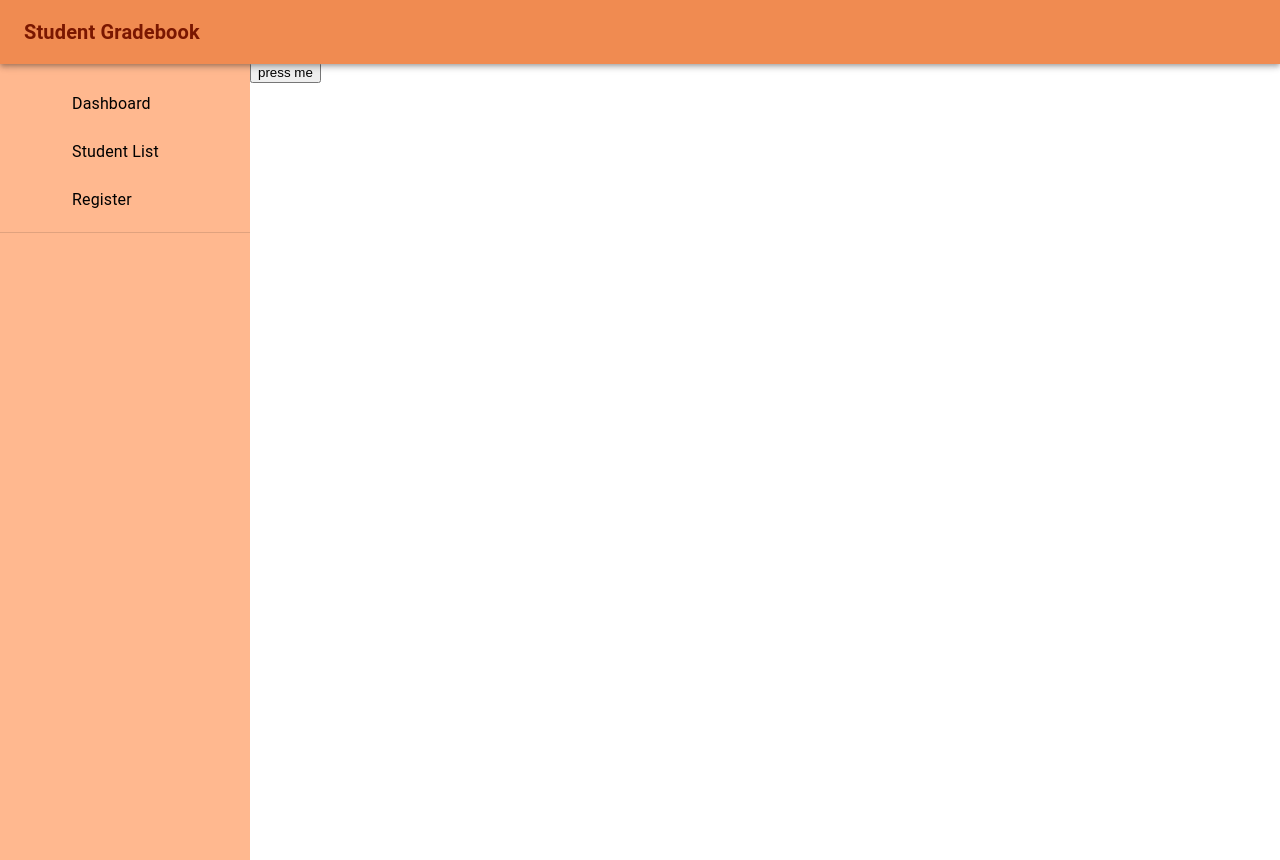
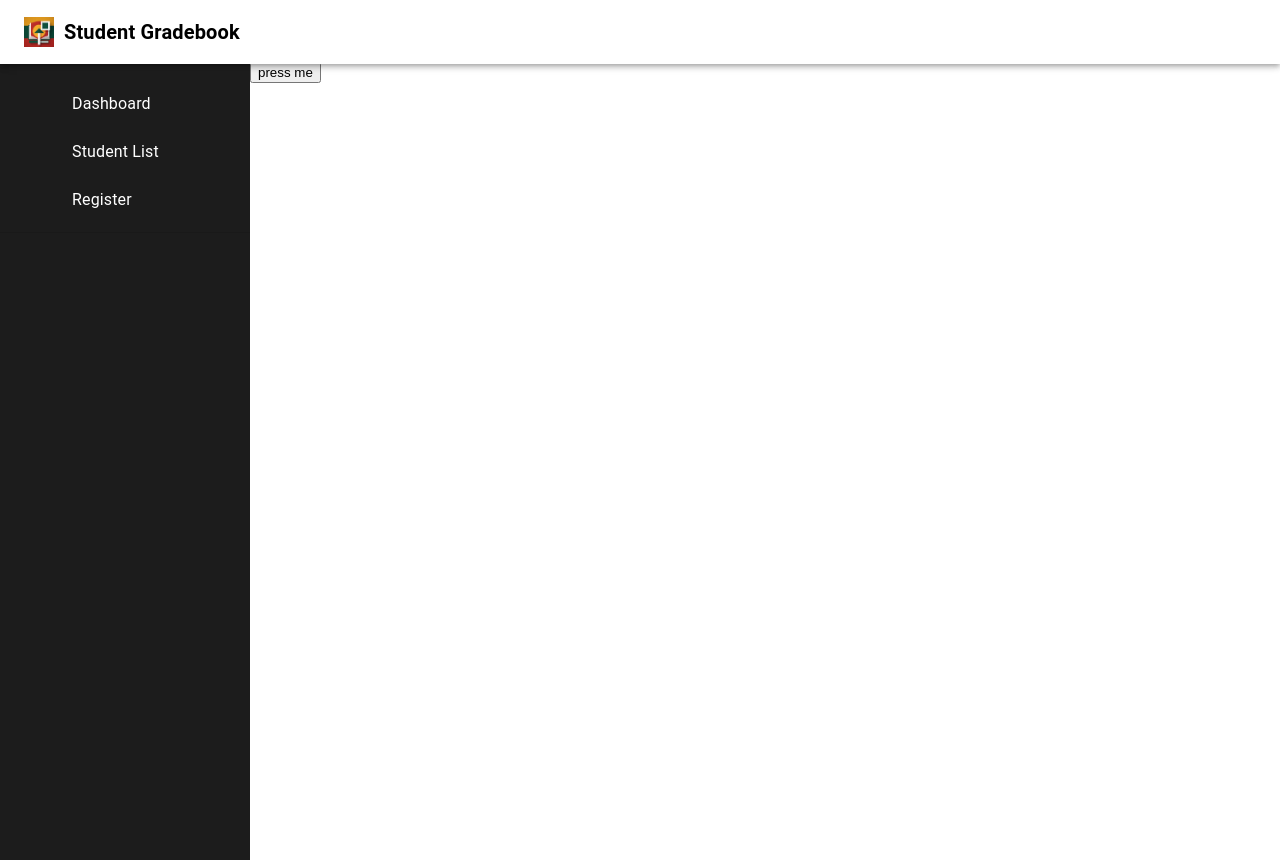
Before and after one commit to Maksimas-Volodascik/swfe, a React (Vite) app: page /register in a window 1280 px wide. Built offline with nearby package versions, Linux system fonts and the light colour scheme; sample sign-in values are in the browser's storage; some icons are missing.

Commit message:
Fetch student data from backend

```diff
--- a/src/app/routes/StudentList.jsx
+++ b/src/app/routes/StudentList.jsx
@@ -8,10 +8,12 @@ import TableRow from "@mui/material/TableRow";
 import Paper from "@mui/material/Paper";
 import { TableVirtuoso } from "react-virtuoso";
 import { Button } from "@mui/material";
+import { useQuery } from "@tanstack/react-query";
 
 function createData(id, name, lastname, birthdate, enrollmentdate, btn) {
   return { id, name, lastname, birthdate, enrollmentdate, btn };
 }
+
 const columns = [
   {
     width: 5,
@@ -40,16 +42,9 @@ const columns = [
   },
   {
     width: 100,
-    label: "Buttons",
+    label: "",
     dataKey: "btn",
   },
-];
-
-const rows = [
-  createData("1", "Name", "LastName", "date of birth", "2025 today"),
-  createData("2", "Name", "LastName", "date of birth", "2025 today"),
-  createData("3", "Name", "LastName", "date of birth", "2025 today"),
-  createData("4", "Name", "LastName", "date of birth", "2025 today"),
 ];
 
 const VirtuosoTableComponents = {
@@ -101,7 +96,7 @@ function rowContent(_index, row) {
           align={column.label === "ID" ? "left" : "center"}
         >
           {row[column.dataKey]}
-          {column.label === "Buttons" ? (
+          {column.dataKey === "btn" ? (
             <Button onClick={() => handleOnDelete(row.id)}>Delete</Button>
           ) : (
             ""
@@ -113,9 +108,32 @@ function rowContent(_index, row) {
 }
 
 const StudentList = () => {
+  const { data } = useQuery({
+    queryKey: ["students"],
+    queryFn: getStudentList,
+  });
+
+  const rows = [];
+
+  for (let i = 0; i < 100; i++) {
+    data?.forEach((student) => {
+      const { id, first_name, last_name, date_of_birth, enrollment_date } =
+        student;
+      rows.push(
+        createData(
+          id,
+          first_name,
+          last_name,
+          date_of_birth.substring(0, 10),
+          enrollment_date.substring(0, 10)
+        )
+      );
+    });
+  }
+
   return (
     <>
-      <Paper style={{ height: 400, width: "100%" }}>
+      <Paper style={{ height: "100vh", width: "100%", padding: "30px" }}>
         <TableVirtuoso
           data={rows}
           components={VirtuosoTableComponents}
@@ -127,4 +145,13 @@ const StudentList = () => {
   );
 };
 
+const getStudentList = async () => {
+  const response = await fetch("https://localhost:7220/api/student");
+  if (!response.ok) {
+    throw new Error("Failed to fetch students");
+  }
+
+  return await response.json();
+};
+
 export default StudentList;
--- a/src/components/Header.jsx
+++ b/src/components/Header.jsx
@@ -34,11 +34,15 @@ const Header = () => {
     <div>
       <Box sx={{ flexGrow: 1 }}>
         <AppBar position="static">
-          <Toolbar sx={{ backgroundColor: "#F08B51" }}>
+          <Toolbar sx={{ backgroundColor: "#ffffffff" }}>
+            <img
+              src="src\assets\icon.jpg"
+              style={{ maxHeight: "40px", width: "40px", paddingRight: "10px" }}
+            />
             <Typography
               variant="h6"
               component="div"
-              sx={{ flexGrow: 1, color: "#7a1701ff", fontWeight: "bold" }}
+              sx={{ flexGrow: 1, color: "#000000ff", fontWeight: "bold" }}
             >
               Student Gradebook
             </Typography>
--- a/src/components/NavBar.jsx
+++ b/src/components/NavBar.jsx
@@ -19,9 +19,9 @@ const NavBar = () => {
       <Box
         sx={{
           width: 250,
-          backgroundColor: "#ffb88fff",
+          backgroundColor: "#1C1C1C",
           height: "100vh",
-          color: "#000000ff",
+          color: "#FFFFFF",
           fontWeight: "bold",
         }}
         role="presentation"
```
